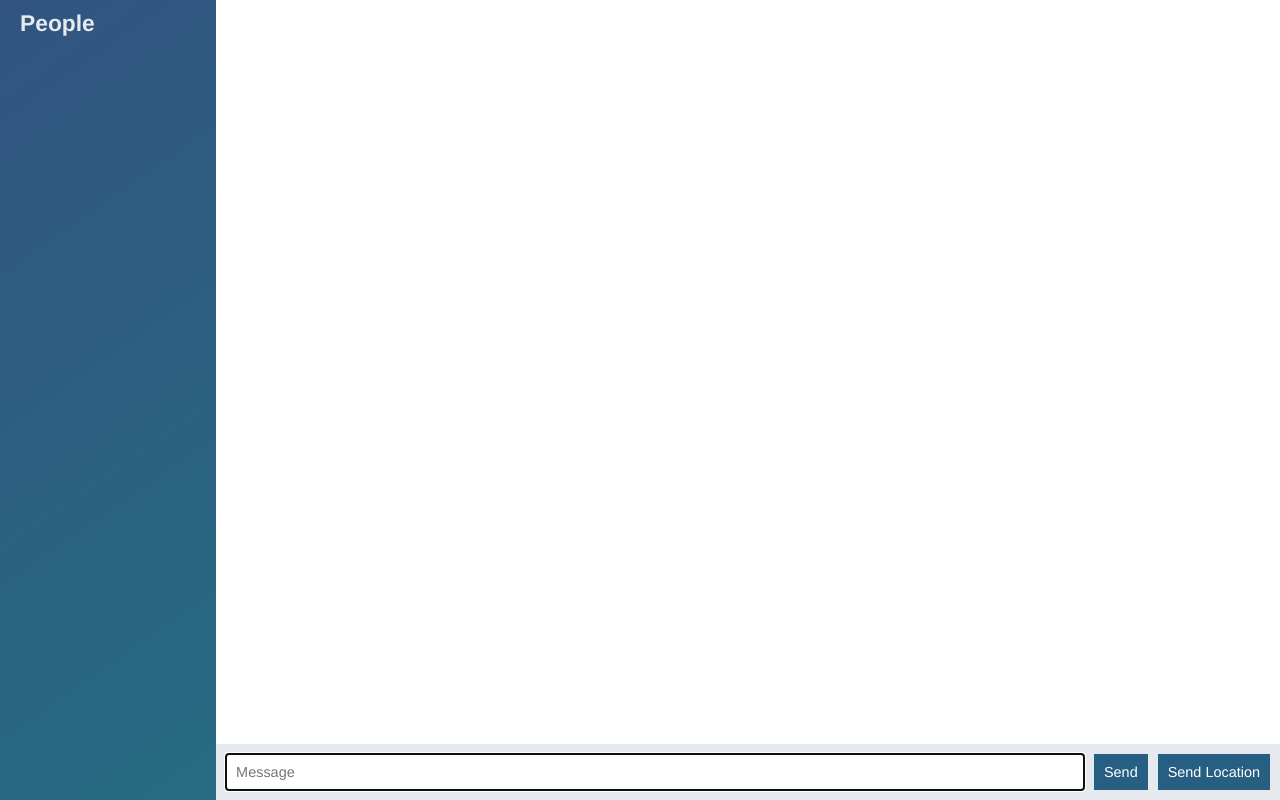
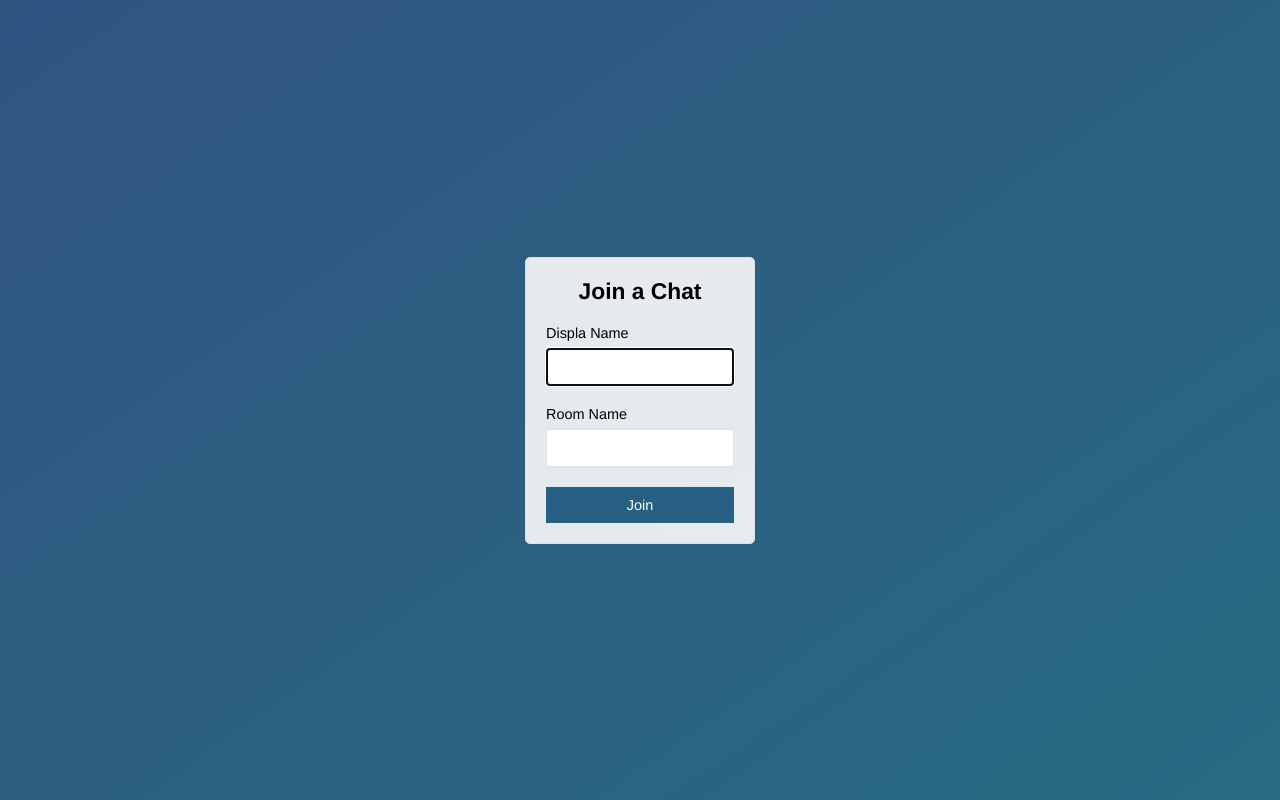
Before and after one commit to mithunan/chat-app, a website: page public/index.html in a window 1280 px wide. Drawn offline with nearby package versions, Linux system fonts and the light colour scheme; no server answers.

Commit message:
Add join page that submits to chat.html

```diff
--- a/public/index.html
+++ b/public/index.html
@@ -1,60 +1,31 @@
 <!DOCTYPE html>
+
 <html>
+
 <head>
     <meta charset="utf-8">
+    <meta name="viewport" content="width=device-width, initial-scale=1, user-scalable=no">
+    <title>Tuna sucks</title>
     <link rel="stylesheet" href="/css/styles.css">
-        <title>
-            Chat App
-        </title>
 </head>
-    <body class="chat">
-
-        <div class="chat__sidebar">
-            <h3>People</h3>
-            <div id="users"></div>
+<body class="centered-form">
+    <div class="centered-form__form">
+        <form action="/chat.html">
+            <div class="form-field">
+                <h3>Join a Chat</h3>
             </div>
-
-        <div class="chat__main">
-            <ol id="messages" class="chat__messages"></ol>
-
-            <div class="chat__footer">
-                <form id="message-form">
-                    <input name="message" type="text" placeholder="Message" autofocus autocomplete="off"/>
-                    <button>Send</button>
+            <div class="form-field">
+                <label>Displa Name</label>
+                <input type="text" name="name" autofocus/>
+            </div>
+            <div class="form-field">
+                <label>Room Name</label>
+                <input type="text" name="name"/>
+            </div>
+            <div class="form-field">
+                <button>Join</button>
+            </div>
         </form>
-                <button id="send-location">Send Location</button>
     </div>
-        </div>
-
-        <script id="message-template" type="text/template">
-            <li class="message">
-                <div class="message__title">
-                    <h4>{{from}}</h4>
-                    <span>{{createdAt}}</span>
-                </div>
-                <div class="message__body">
-                    <p>{{text}}</p>
-                </div>
-            </li>
-        </script>
-
-        <script id="location-message-template" type="text/template">
-            <li class="message">
-                <div class="message__title">
-                    <h4>{{from}}</h4>
-                    <span>{{createdAt}}</span>
-                </div>
-                <div class="message__body">
-                    <a href="{{url}}" target="_blank">My Current Location</a>
-                </div>
-            </li>
-        </script>
-
-        <script src="/socket.io/socket.io.js"></script>
-        <script src="/js/libs/jquery-3.3.1.min.js"></script>
-        <script src="js/libs/moment.js"></script>
-        <script src="js/libs/mustache.js"></script>
-        <script src="/js/index.js"></script>
-
 </body>
 </html>
```
Also changed, not shown: public/chat.html (added, +61 -0 lines), public/js/chat.js (renamed from public/js/index.js). Lines whose indentation alone changed are shown as unchanged.
